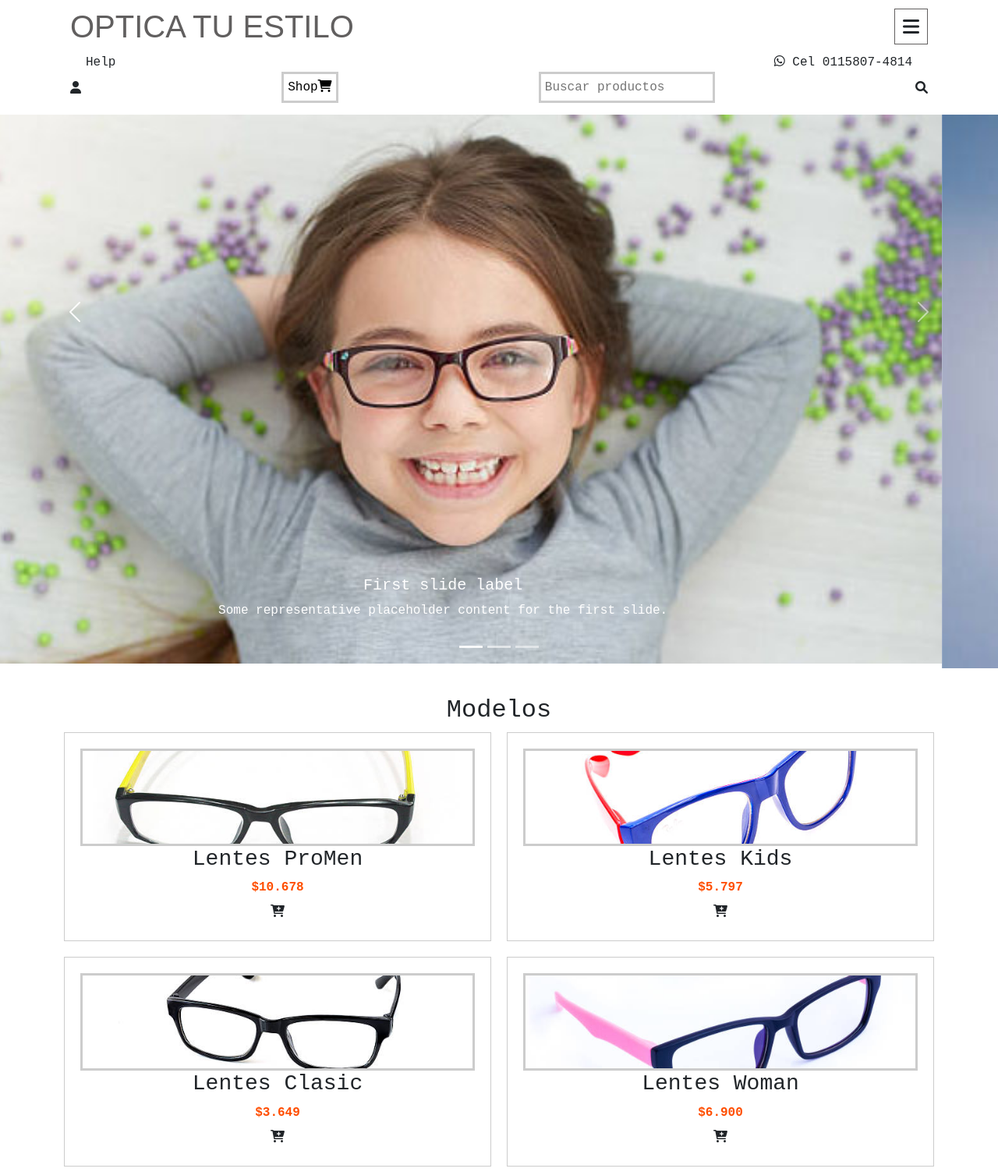
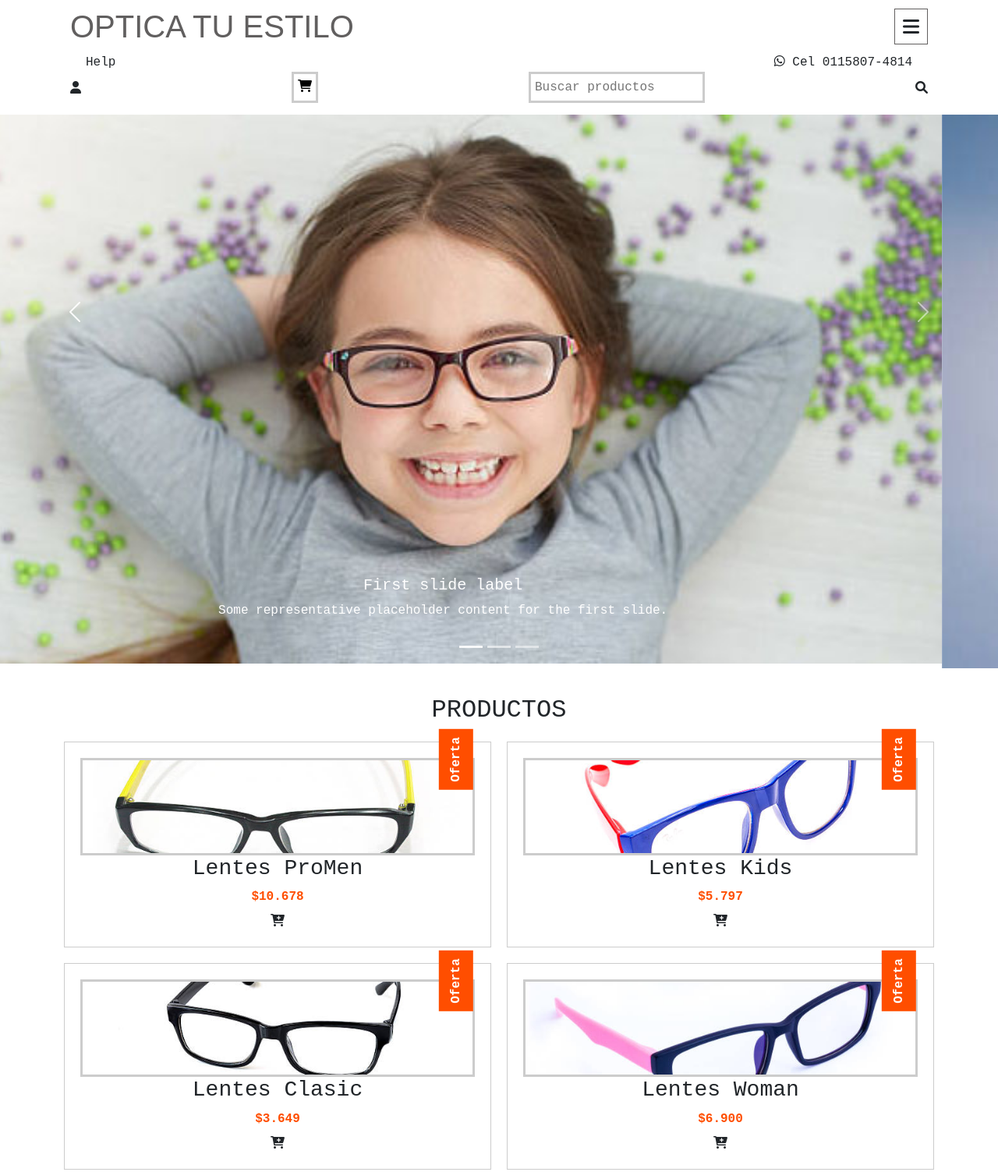
Before and after one commit to JavierValiente/CursoJS, a website: page index.html in a window 1280 px wide. Shown: the top 1503 px of the page at 78% size. Drawn offline with Linux system fonts and the light colour scheme.

Commit message:
otra cosita

```diff
--- a/css/estilos.css.css
+++ b/css/estilos.css.css
@@ -16,6 +16,7 @@ img {
 
 .main-title {
     text-align: center;
+    margin-bottom: 20px;
 }
 
 .main-header .container {
@@ -81,19 +82,20 @@ img {
     border: 1px solid #ccc;
     padding: 20px;
     text-align: center;
+    position: relative;
 }
 
-/* .product :before {
-    content: "New";
+.product:before {
+    content: "Oferta";
     background: #ff4e00;
     padding: 10px;
-    width: 60px;
     position: absolute;
-    top: 20px;
-    right: 10px;
+    top: 0;
+    right: 5px;
     transform: rotate(-90deg);
     color: white;
-} */
+    Font-weight: bold;
+}
 
 .product_img {
     width: 100%;
@@ -113,8 +115,7 @@ img {
 
 .product__icon {
     display: block;
-    margin: auto;
-    margin: 10px 0;
+    margin-top: 10px;
 }
 
 .containet-editor {
--- a/index.html
+++ b/index.html
@@ -36,7 +36,7 @@
             </div>
             <div class="main-header__container">
                 <i class="fa-solid fa-user"></i>
-                <a href="" class="main-header__btn">Shop<i class="fa-solid fa-cart-shopping"></i></a>
+                <a href="" class="main-header__btn"><i class="fa-solid fa-cart-shopping"></i></a>
                 <input type="search" class="main-header__input" placeholder="Buscar productos"><i
                     class="fa-solid fa-magnifying-glass"></i>
             </div>
@@ -92,7 +92,7 @@
 
     <main class="main">
         <div class="container">
-            <h2 class="main-title">Modelos</h2>
+            <h2 class="main-title">PRODUCTOS</h2>
             <section class="container-productos">
                 <div class="product">
                     <img src="Imagenes/Tienda/Tienda 7.jpg" class="product_img d-block" alt="...">
```
